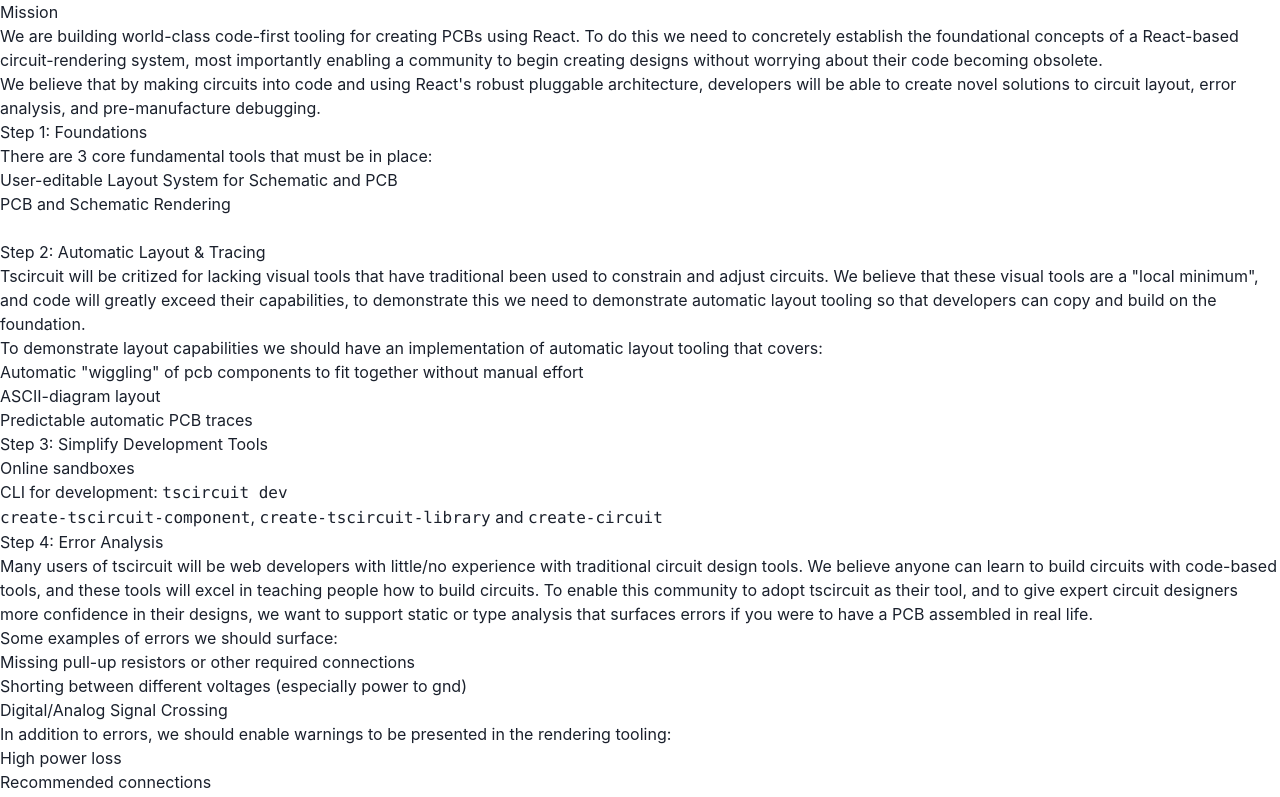
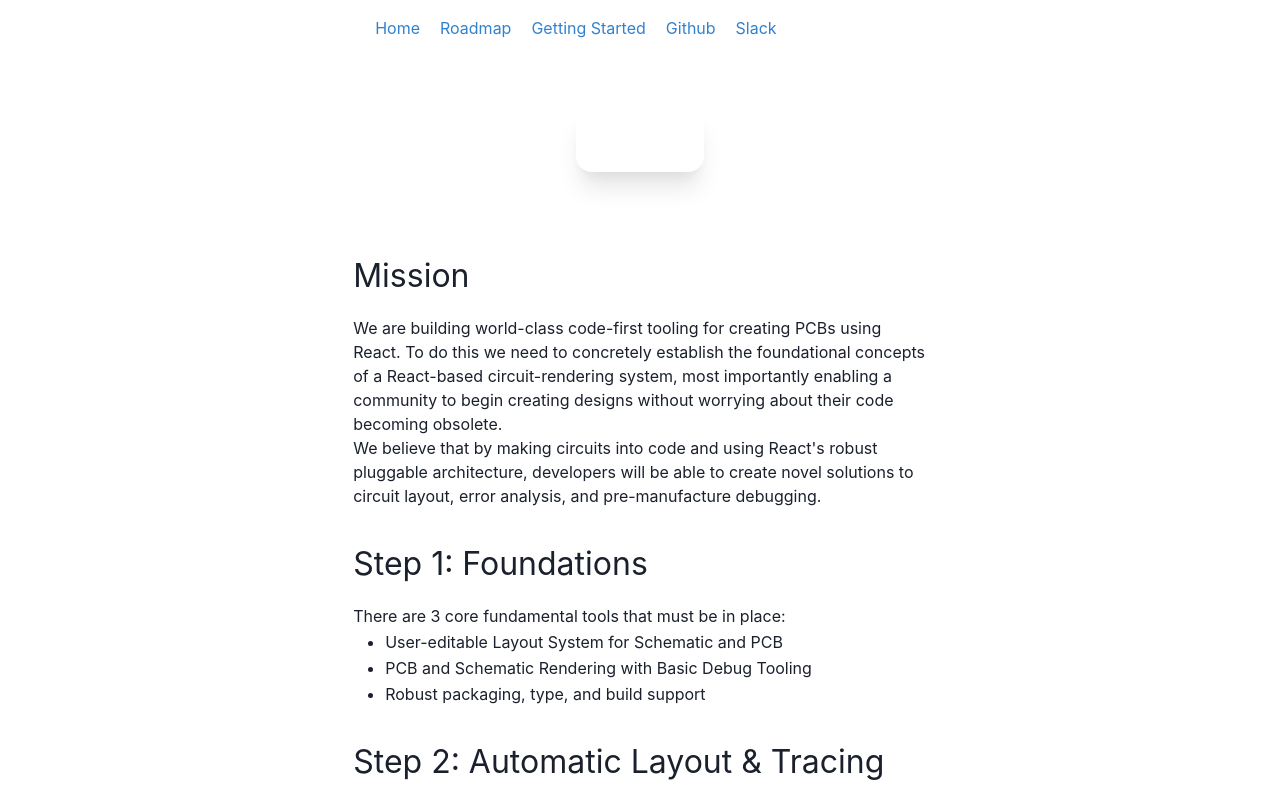
Before and after one commit to tscircuit/homepage, a Next.js app: page /roadmap in a window 1280 px wide. Shown: the top 797 px of the page. Built offline with nearby package versions, Linux system fonts and the light colour scheme; what @chakra-ui/pro-theme would draw is missing.

Commit message:
add roadmap page

```diff
--- a/app/page.tsx
+++ b/app/page.tsx
@@ -6,10 +6,12 @@
 import { BigIdea } from "components/BigIdea"
 import { SubscribeHero } from "components/SubscribeHero"
 import { Features } from "components/Features"
+import { Nav } from "components/Nav"
 
 export default () => {
   return (
     <>
+      <Nav />
       <SubscribeHero />
       <BigIdea />
       <Features />
--- a/app/roadmap/page.tsx
+++ b/app/roadmap/page.tsx
@@ -1,5 +1,8 @@
 "use client"
 
+import { Box, Container, Flex, HStack, Link, VStack } from "@chakra-ui/react"
+import { Nav } from "components/Nav"
+import { TSCircuitLogo } from "components/TSCircuitLogo"
 import ReactMarkdown from "react-markdown"
 
 const markdownContent = `
@@ -21,8 +24,8 @@
 There are 3 core fundamental tools that must be in place:
 
 * User-editable Layout System for Schematic and PCB
-* PCB and Schematic Rendering
-*
+* PCB and Schematic Rendering with Basic Debug Tooling
+* Robust packaging, type, and build support
 
 # Step 2: Automatic Layout & Tracing
 
@@ -114,8 +117,32 @@
 
 export default () => {
   return (
-    <>
-      <ReactMarkdown>{markdownContent}</ReactMarkdown>
-    </>
+    <Box bg="bg-surface">
+      <Container>
+        <Nav />
+        <Box
+          sx={{
+            "& h1": {
+              fontSize: 32,
+              mt: 8,
+              mb: 4,
+            },
+            "& ul li": {
+              ml: 8,
+              my: 0.5,
+            },
+          }}
+        >
+          <VStack pt={16} pb={12}>
+            <TSCircuitLogo />
+          </VStack>
+          <Flex align="center" justifyContent="center">
+            <Box maxW={800}>
+              <ReactMarkdown>{markdownContent}</ReactMarkdown>
+            </Box>
+          </Flex>
+        </Box>
+      </Container>
+    </Box>
   )
 }
--- /dev/null
+++ b/components/Nav.tsx
@@ -0,0 +1,23 @@
+import { Box, Container, HStack, Link } from "@chakra-ui/react"
+
+export const Nav = () => (
+  <Box as="section" bg="bg-surface">
+    <Container>
+      <HStack
+        sx={{
+          "& a": {
+            color: "blue.500",
+            px: 1.5,
+            pt: 4,
+          },
+        }}
+      >
+        <Link href="/">Home</Link>
+        <Link href="/roadmap">Roadmap</Link>
+        <Link href="/getting-started">Getting Started</Link>
+        <Link href="/github">Github</Link>
+        <Link href="/slack">Slack</Link>
+      </HStack>
+    </Container>
+  </Box>
+)
--- /dev/null
+++ b/components/TSCircuitLogo.tsx
@@ -0,0 +1,16 @@
+import { Box, Text } from "@chakra-ui/react"
+
+export const TSCircuitLogo = () => (
+  <Text
+    display="inline-block"
+    p={4}
+    bg="accent"
+    fontSize="2xl"
+    fontWeight="bold"
+    color="white"
+    borderRadius={16}
+    shadow="xl"
+  >
+    tscircuit
+  </Text>
+)
--- a/package.json
+++ b/package.json
@@ -17,6 +17,7 @@
     "react-ace": "^10.1.0",
     "react-hot-toast": "^2.4.0",
     "react-icons": "^4.8.0",
+    "react-markdown": "^8.0.7",
     "react-use": "^17.4.0",
     "react-use-intercom": "^5.0.0",
     "use-mouse-matrix-transform": "^1.0.4"
```
Also changed, not shown: components/SubscribeHero.tsx (+2 -12 lines), 1 other file (tests, documents, lock files or other folders).
